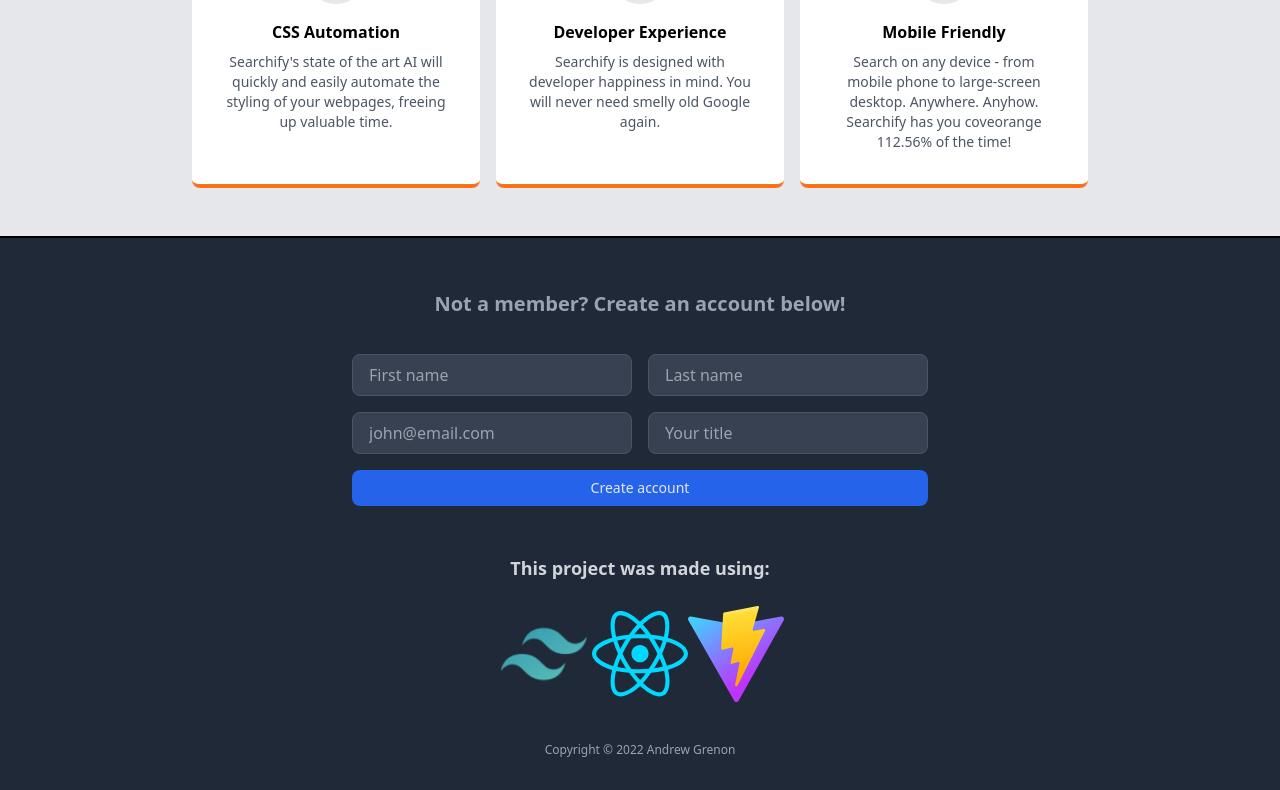
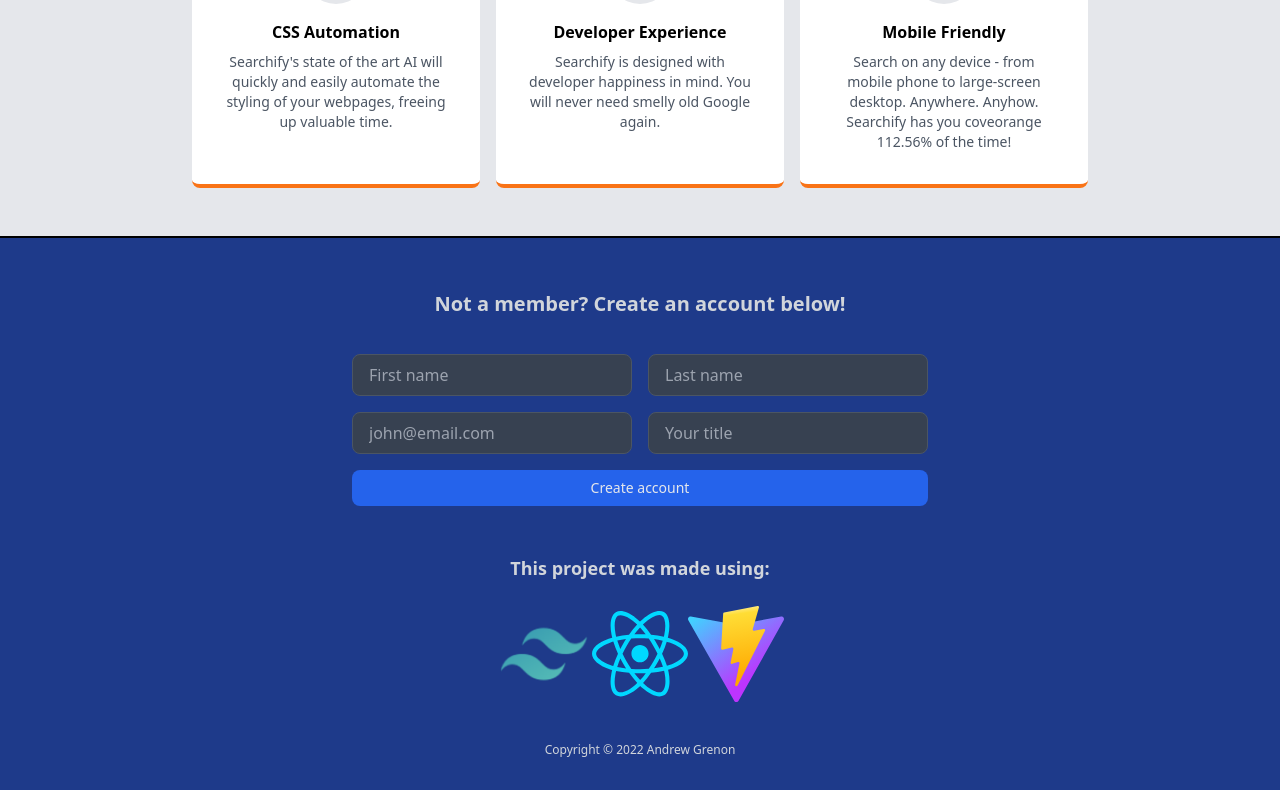
Before and after one commit to ThreeClubs/mission-0-L5, a React (Vite) app: page / in a window 1280 px wide. Shown: the part 654-1444 px from the top of the page. Built offline with nearby package versions, Linux system fonts and the light colour scheme.

Commit message:
Tinker with colours

```diff
--- a/src/components/Footer.jsx
+++ b/src/components/Footer.jsx
@@ -2,7 +2,7 @@ import React from "react";
 
 function Footer() {
   return (
-    <footer class=" flex justify-center items-center flex-col w-full bg-gray-800 pb-8 text-center text-xs font-light text-gray-600">
+    <footer class=" flex justify-center items-center flex-col w-full bg-blue-900 pb-8 text-center text-xs font-light text-gray-600">
       <h2 className="text-lg text-gray-300 font-bold">
         This project was made using:
       </h2>
@@ -58,7 +58,7 @@ function Footer() {
           </svg>
         </div>
       </div>
-      <p className="mt-4 text-gray-400">Copyright &copy; 2022 Andrew Grenon</p>
+      <p className="mt-4 text-gray-300">Copyright &copy; 2022 Andrew Grenon</p>
     </footer>
   );
 }
--- a/src/components/HeroSection.jsx
+++ b/src/components/HeroSection.jsx
@@ -83,8 +83,8 @@ function HeroSection() {
         </div>
       </div>
 
-      <div className="bg-gray-800 py-12 mt-12 w-full flex flex-col items-center border-t-2 border-black">
-        <h2 className="py-1 px-8 font-bold text-xl text-gray-400">
+      <div className="bg-blue-900 py-12 mt-12 w-full flex flex-col items-center border-t-2 border-black">
+        <h2 className="py-1 px-8 font-bold text-xl text-gray-300">
           Not a member? Create an account below!
         </h2>
 
```
